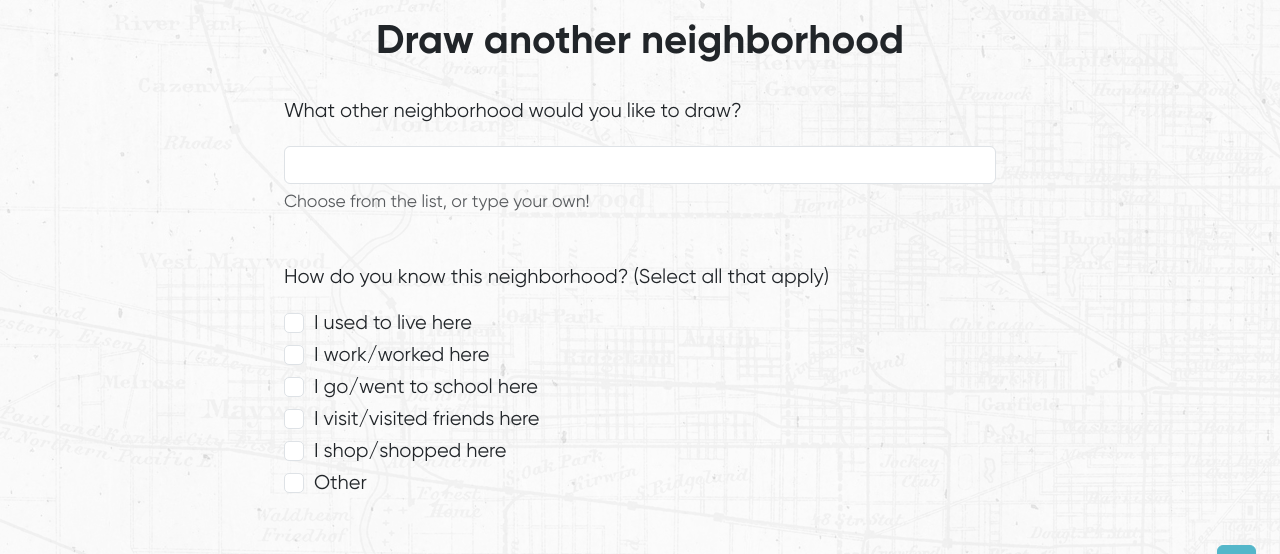
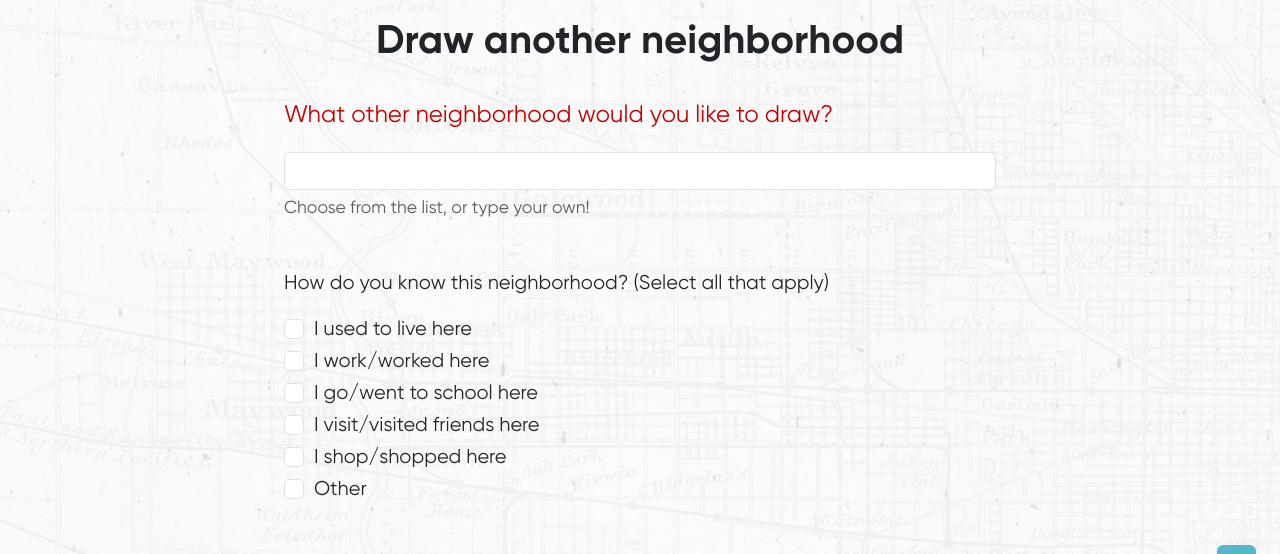
Before and after one commit to divij-sinha/neighbourhood-mapping, a Flask app: template app/templates/form_page_draw.html in a window 1280 px wide. Shown: the part 193-747 px from the top of the page. Run offline with Flask 3, Linux system fonts and the light colour scheme; the template is opened without the code that fills it: values that come from a table or form of the project are taken from there, others are empty.

Commit message:
text more prominent

```diff
--- a/app/static/mycss.css
+++ b/app/static/mycss.css
@@ -110,5 +110,8 @@ path {
 .dropdown:active {
     background-color: #54b7ca;
 }
+.special-color {
+    color: #c30302;
+}
 /* Red: #c30302
 Blue: #54b7ca */
--- a/app/templates/form_page_draw.html
+++ b/app/templates/form_page_draw.html
@@ -25,7 +25,7 @@ w-50
   {{ form.csrf_token }} {{ form.draw_layer }}
   <div class="container">
     <div class="row justify-content-center">
-      <div class="col-md-8 fs-5 px-4 py-2">
+      <div class="col-md-8 fs-4 px-4 py-2 special-color">
           {% if first=='first' %}
           {{ _("What do you call your neighborhood or the area where you live?") }}
           {% else %}
```
